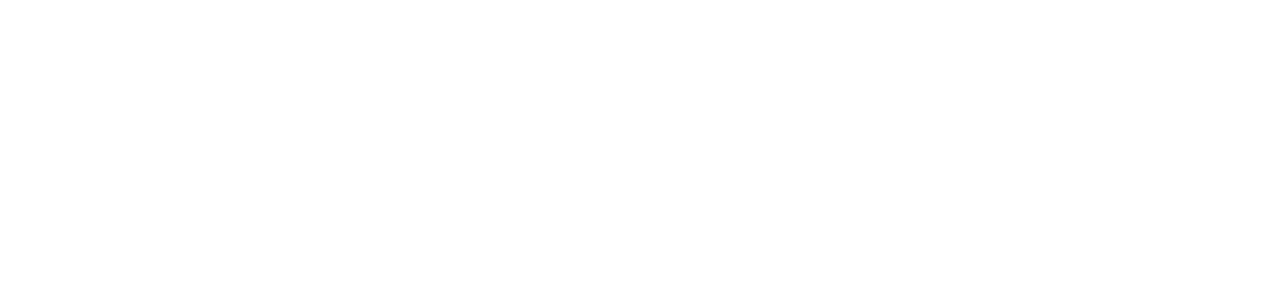
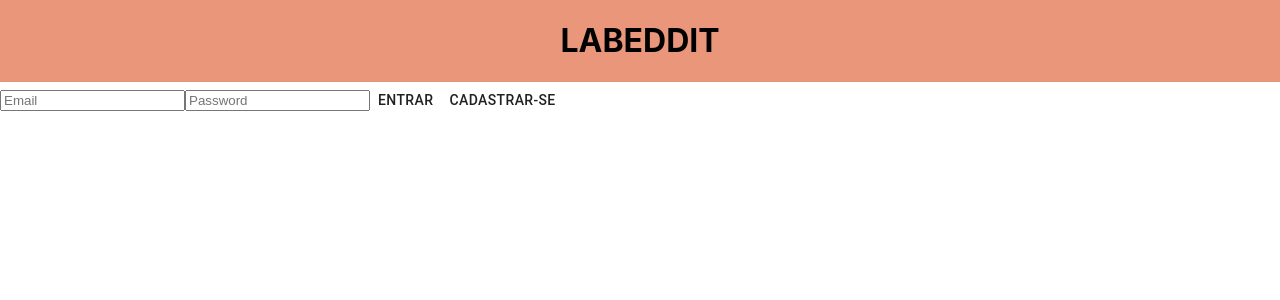
Before and after one commit to future4code/silveira-Maria-Lopes, a React (Create React App) app in the folder projeto-labeddit/: page / in a window 1280 px wide. Before the commit this address had no page. Shown: the top 300 px of the page. Built offline with nearby package versions, Linux system fonts and the light colour scheme.

Commit message:
ajustando rotas

```diff
--- a/projeto-labeddit/src/Routes/Router.js
+++ b/projeto-labeddit/src/Routes/Router.js
@@ -13,17 +13,16 @@
 
                 <Routes>
 
-                    <Route path="/error" element={<ErrorPage />} />
+                    <Route path="/" element={<LoginPage />} />
                     <Route path="/loginpage" element={<LoginPage />} />
                     <Route path="/feedpage" element={<FeedPage />} />
                     <Route path="/postdetails/:id" element={<PostDetails/>} />
                     <Route path="/signinpage" element={<SignInPage />} />
+                    <Route path="*" element={<ErrorPage />} />
 
                 </Routes>
 
             </BrowserRouter>
-
-
         </>
     );
 }
```
